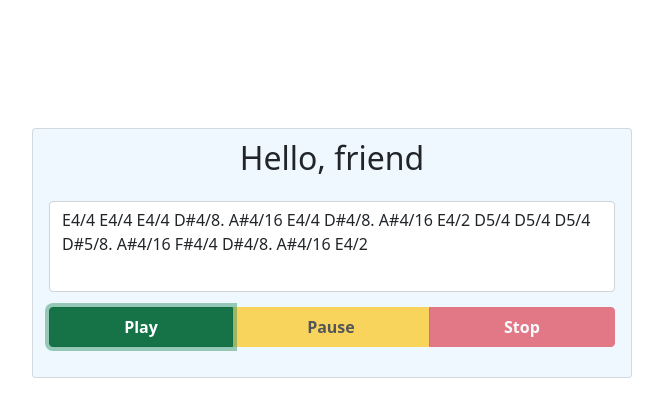
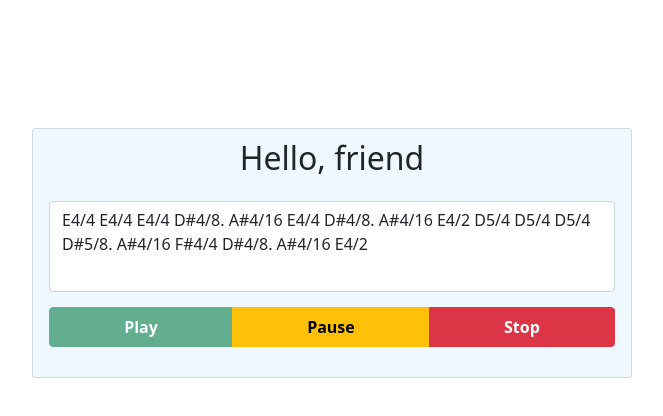
Before and after one commit to MarinaPasternak/NotesParser, a website built with webpack: page src/index.html in a window 1280 px wide. Both pictures are taken after a click on the button "Play". Shown: the whole page, without its empty margins (308-971 px from the left). Built offline with nearby package versions, Linux system fonts and the light colour scheme.

Commit message:
added iterator and function for disable buttons

```diff
--- a/src/index.html
+++ b/src/index.html
@@ -12,7 +12,7 @@
       <div class="card-body d-grid ">
         <textarea id="inputNotesText" class="form-control" placeholder="Feel with notes">E4/4 E4/4 E4/4 D#4/8. A#4/16 E4/4 D#4/8. A#4/16 E4/2 D5/4 D5/4 D5/4 D#5/8. A#4/16 F#4/4 D#4/8. A#4/16 E4/2</textarea>
         <div class="btn-group" role="group" aria-label="Basic checkbox toggle button group">
-          <button id="startPlayMusic" type="button" class="btn btn-success">Play</button>
+          <button id="startPlayMusic" type="button" class="btn btn-success" doesItneedToCountinuePlay="false">Play</button>
           <button id="pausePlayMusic" type="button" class="btn btn-warning" disabled>Pause</button>
           <button id="stopPlayMusic" type="button" class="btn btn-danger"  disabled>Stop</button>
         </div>
--- a/src/index.js
+++ b/src/index.js
@@ -2,15 +2,27 @@ import frequencyData from './notesfrequency.js'
 
 (function() {
     let notes = [];
-    let duration = [];
-    let frequency = [];
-    const inputNotesText = document.getElementById('inputNotesText').value;
+    let durationAndFrequency = [];
+    let inputNotesText = document.getElementById('inputNotesText').value.trim();
+
+    const buttonPlayMusic = document.getElementById('startPlayMusic');
+    const buttonPauseMusic = document.getElementById('pausePlayMusic');
+    const buttonStopMusic = document.getElementById('stopPlayMusic');
+
+    let audioCtx = new (window.AudioContext || window.webkitAudioContext)();
+
+    function getInputText() {
+        inputNotesText = document.getElementById('inputNotesText').value.trim();
+        siparateNotesAndDuration()
+    }
 
     function splitNote(note) {
         return note.split('/');
     }
 
     function siparateNotesAndDuration() {
+        notes = [];
+        durationAndFrequency = [];
         let notesWithDuration = inputNotesText.split(' ');
 
         notesWithDuration.forEach( (currentNote) => {
@@ -19,49 +31,95 @@ import frequencyData from './notesfrequency.js'
             notes.push(note);
 
             if (fraction.includes('.')) {
-                duration.push((1 / fraction) * 1,5);
+                if (frequencyData.hasOwnProperty(note)) {
+                    durationAndFrequency.push({
+                        'duration': (1 / fraction * 1,5),
+                        'frequency': frequencyData[note]
+                    });
+                }
             } else {
-                duration.push(1 / fraction);
-            }
-
-        });
-    }
-
-    function createFrequencyArray() {
-        notes.forEach( (currentNote) => {
-            if (frequencyData.hasOwnProperty(currentNote)) {
-                frequency.push(frequencyData[currentNote]);
+                if (frequencyData.hasOwnProperty(note)) {
+                    durationAndFrequency.push({
+                        'duration': 1 / fraction,
+                        'frequency': frequencyData[note]
+                    });
+                }
             }
         });
     }
 
+
     function createSoundOfNote(frequencyValue, durationValue) {
-        const audioCtx = new (window.AudioContext || window.webkitAudioContext)();
-        const oscillator = audioCtx.createOscillator();
-        let prevTime = 0;
-        audioCtx.resume().then(function() {
-            oscillator.type = 'square';
+        return new Promise( (resolve, reject) => {
+            const oscillator = audioCtx.createOscillator();
+            oscillator.type = 'sine';
             oscillator.frequency.setValueAtTime(frequencyValue, audioCtx.currentTime); // value in hertz
             oscillator.connect(audioCtx.destination);
-            oscillator.start(prevTime);
-            if (durationValue >= 1) {
-                oscillator.stop(durationValue);
-                prevTime = audioCtx.currentTime + durationValue;
-            }  else {
-                oscillator.stop(durationValue * 10);
-                prevTime = audioCtx.currentTime + durationValue*10;
+            oscillator.start();
+            let duration = durationValue >= 1 ? durationValue: durationValue * 2000;
+
+            if (buttonPlayMusic.getAttribute('doesItNeedToCountinuePlay') === 'false') {
+                oscillator.stop();
+            } else {
+                setTimeout(() => {
+                    oscillator.stop(0);
+                    resolve();
+                }, duration);
             }
         });
     }
 
+    function makeButtonDisabled(btn) {
+        btn.setAttribute('disabled', true);
+    }
+
+    function makeButtonActive(btn) {
+        btn.removeAttribute('disabled');
+    }
+
     function workOnLoad() {
         siparateNotesAndDuration();
-        createFrequencyArray();
 
-        document.getElementById('startPlayMusic').onclick = function() {
-            for (let i = 0; i < frequency.length; i++) {
-                createSoundOfNote(frequency[i], duration[i]);
+
+        let iteratorNotes = durationAndFrequency[Symbol.iterator]();
+
+        buttonPlayMusic.onclick = async function() {
+            makeButtonDisabled(this);
+            makeButtonActive(buttonPauseMusic);
+            makeButtonActive(buttonStopMusic);
+
+            getInputText();
+
+            this.setAttribute('doesItNeedToCountinuePlay', true);
+
+            let notesIteretion = iteratorNotes.next();
+
+            while(!notesIteretion.done) {
+                if (this.getAttribute('doesItNeedToCountinuePlay') === 'true') {
+                    await createSoundOfNote(notesIteretion.value.frequency, notesIteretion.value.duration);
+                    notesIteretion = iteratorNotes.next();
+                } else {
+                    break;
+                }
             }
+            makeButtonActive(this);
+            makeButtonDisabled(buttonPauseMusic);
+            makeButtonDisabled(buttonStopMusic);
+        };
+
+        buttonStopMusic.onclick = function() {
+            buttonPlayMusic.setAttribute('doesItNeedToCountinuePlay', false);
+            makeButtonDisabled(buttonStopMusic);
+            makeButtonActive(buttonPauseMusic);
+            makeButtonActive(buttonPlayMusic);
+        };
+
+        buttonPauseMusic.onclick = function() {
+
+            buttonPlayMusic.setAttribute('doesItNeedToCountinuePlay', false);
+            makeButtonDisabled(buttonPauseMusic);
+            makeButtonActive(buttonStopMusic);
+            makeButtonActive(buttonPlayMusic);
         };
     }
 
```
